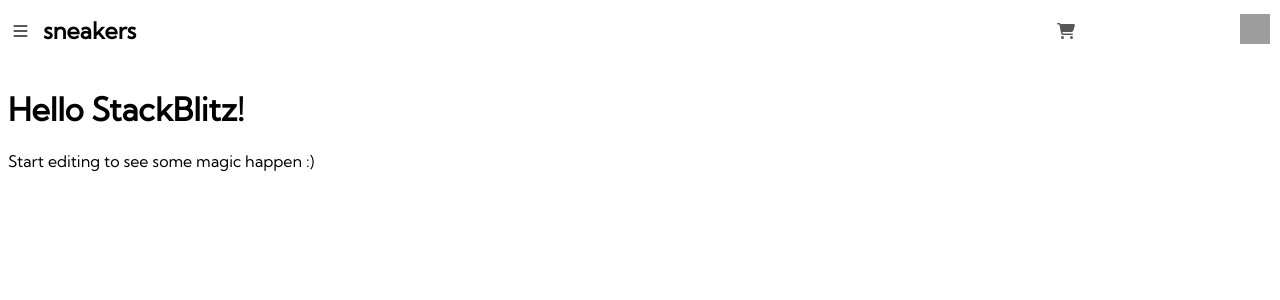
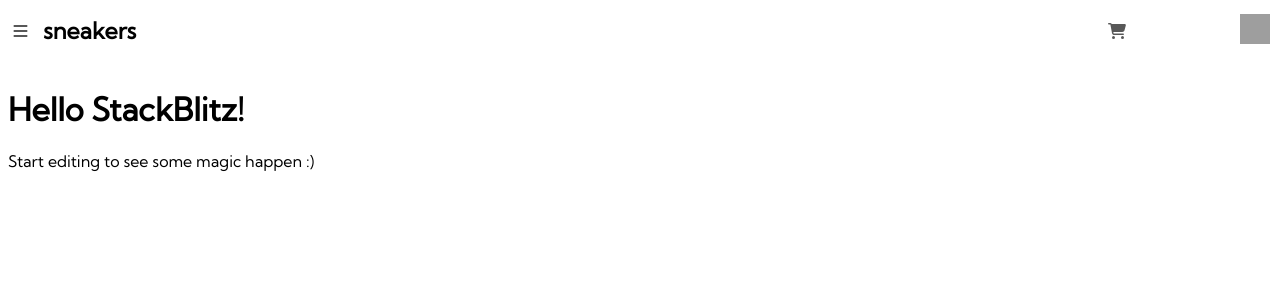
Before and after one commit to kass8mal8/Frontend-Mentor-shopping-web-challenge, a React (Create React App) app: page / in a window 1280 px wide. Shown: the top 300 px of the page. Built offline with nearby package versions, Linux system fonts and the light colour scheme; grey boxes are pictures that could not be loaded.

Commit message:
1 file modified

```diff
--- a/src/style.css
+++ b/src/style.css
@@ -19,7 +19,7 @@ body{
 .h-div--cart{
   opacity:65%;
   position: absolute;
-  right: 16%;
+  right: 12%;
 
 }
 .h-div--bars{
```
